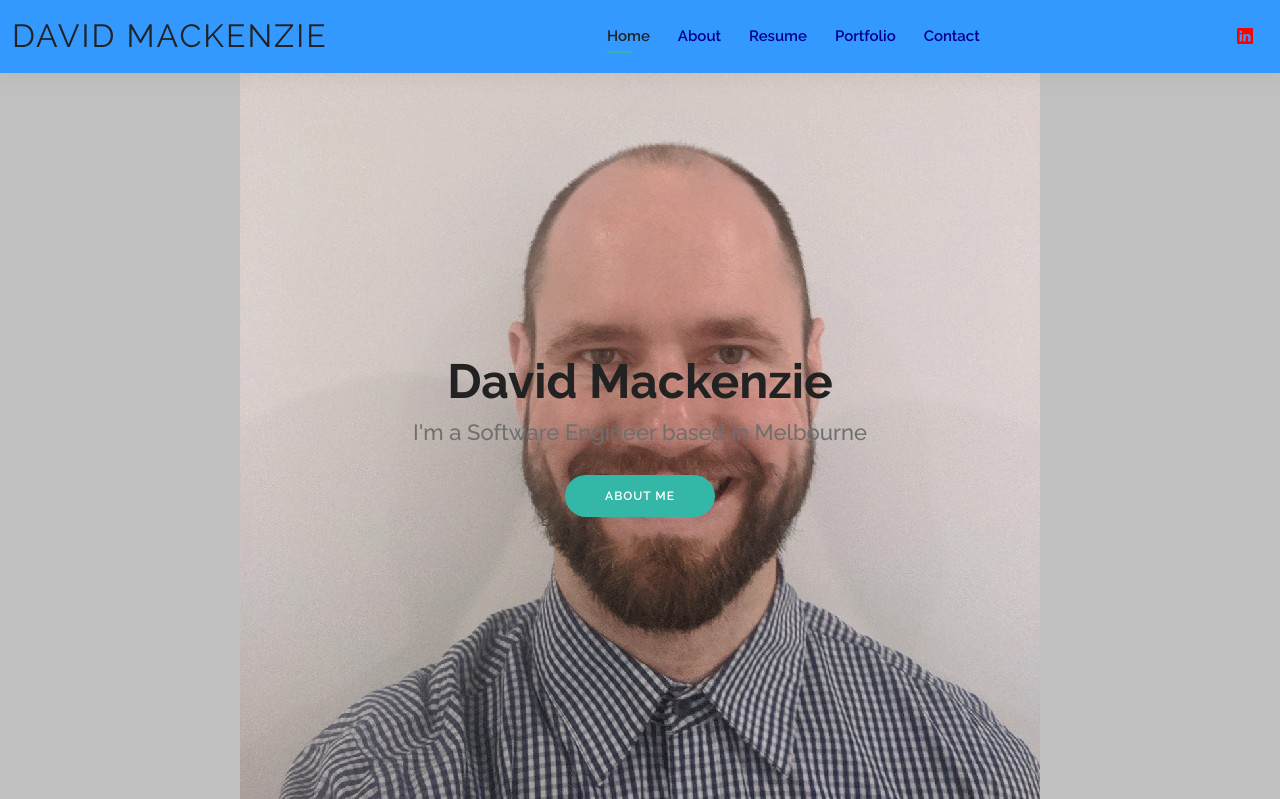
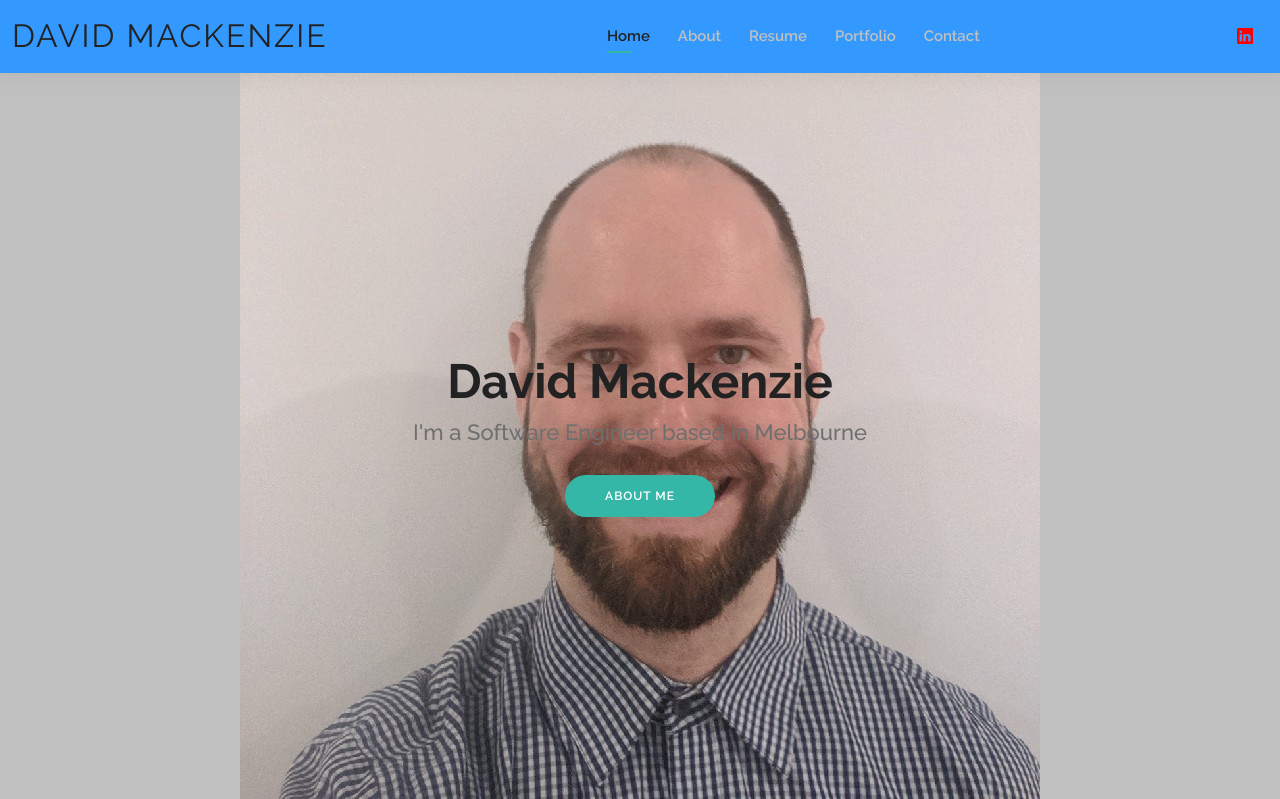
Before and after one commit to DavidAustinMackenzie/davidaustinmackenzie.com.au, a Flask app: page / in a window 1280 px wide. Shown: the top 799 px of the page. Run offline with Flask 3, Linux system fonts and the light colour scheme; some libraries are stand-ins or nearby versions.

Commit message:
Changed unactive link color for header

```diff
--- a/static/css/styles.css
+++ b/static/css/styles.css
@@ -180,7 +180,7 @@ p {
 }
 
 .navbar li a{
-  color:#00008B;
+  color:#C0C0C0;
 }
 
 .navbar ul {
```
